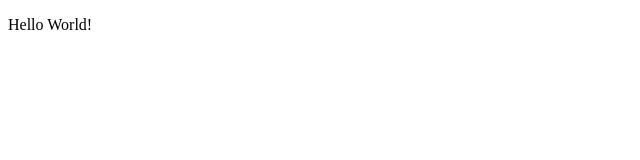
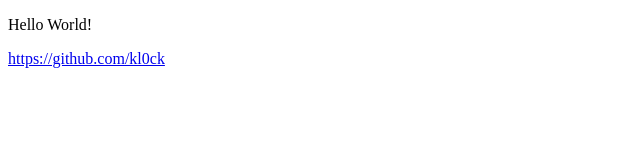
Before and after one commit to kl0ck/kl0ck.github.io, a plain HTML site: page index.html in a window 1280 px wide. Shown: the whole page, without its empty margins (0-640 px from the left). Drawn offline with Linux system fonts and the light colour scheme.

Commit message:
github link

```diff
--- a/index.html
+++ b/index.html
@@ -5,5 +5,6 @@
   </head>
   <body>
     <p>Hello World!</p>
+	<p><a href="https://github.com/kl0ck" target="_blank">https://github.com/kl0ck</a></p>
   </body>
 </html>
```
